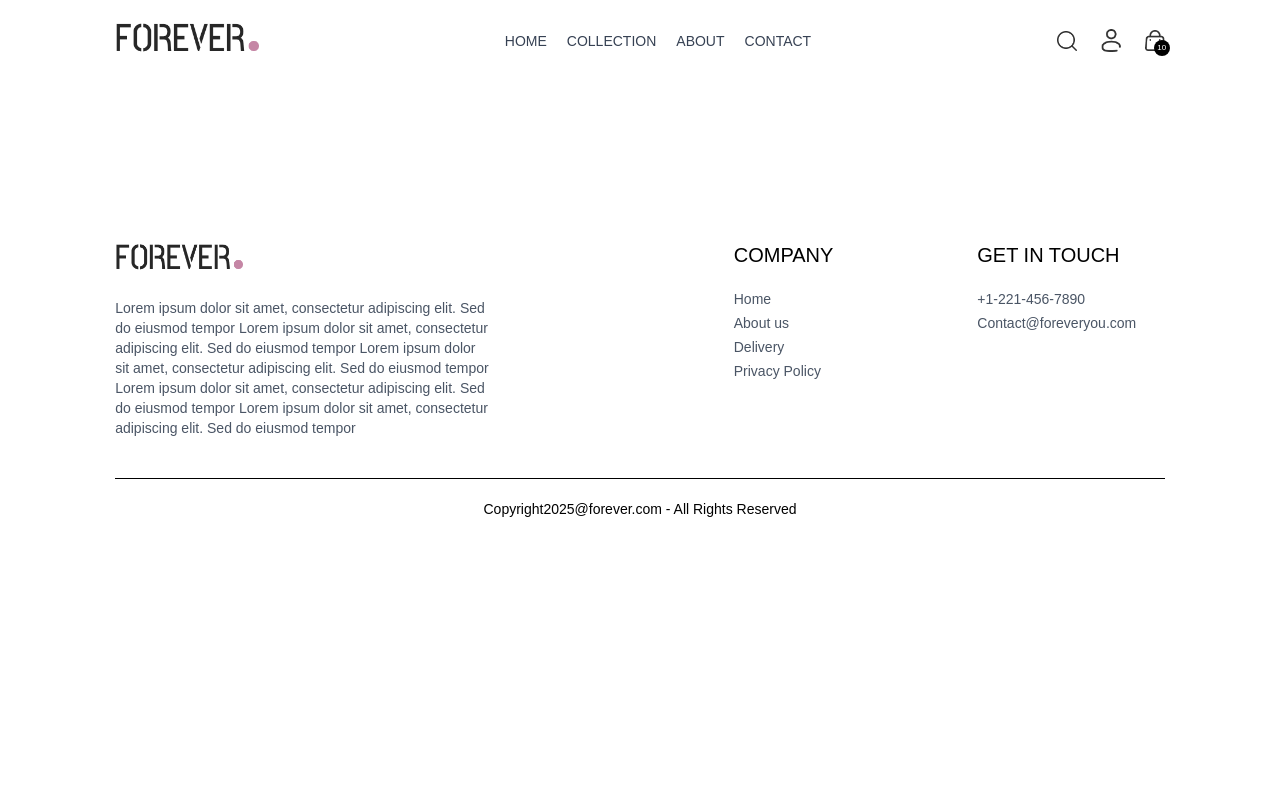
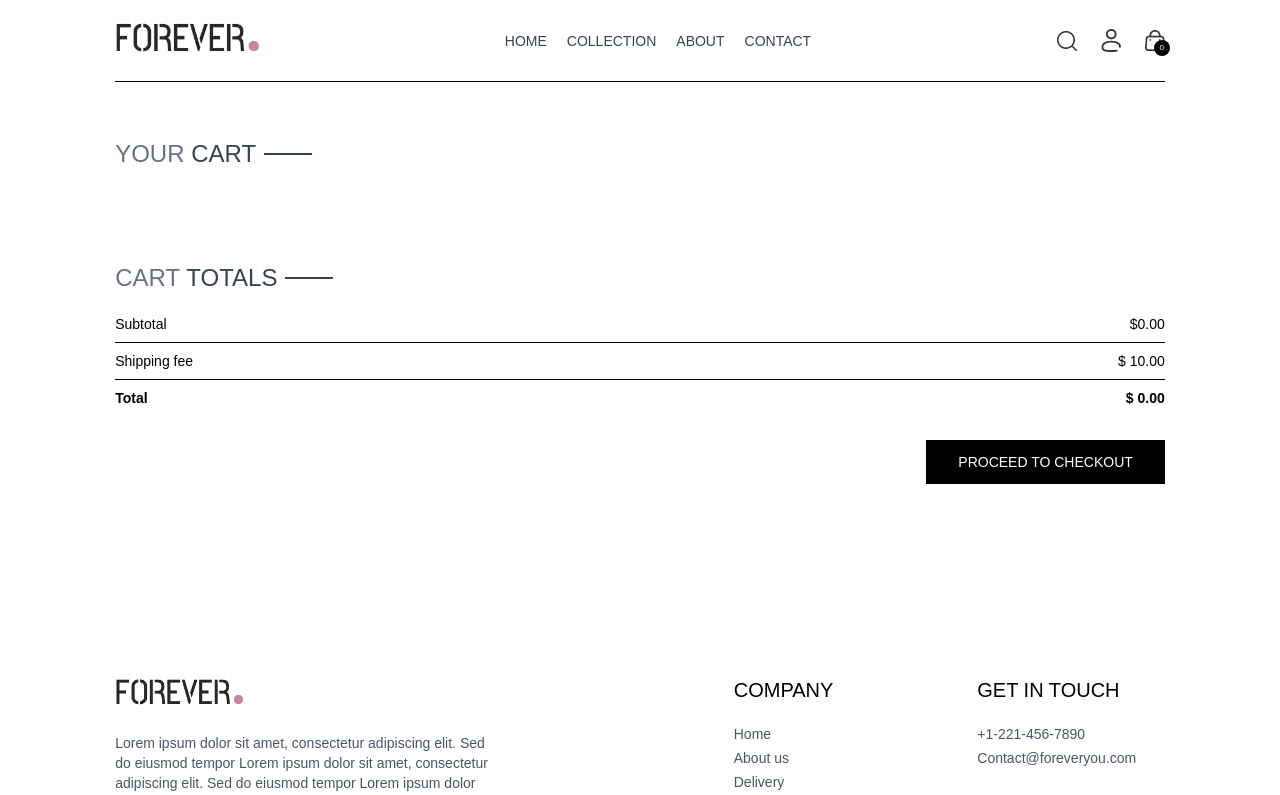
Before and after one commit to Saneajayy/ecommerce-app, a React (Vite) app in the folder frontend/: page /cart in a window 1280 px wide. Shown: the top 795 px of the page. Built offline with nearby package versions, Linux system fonts and the light colour scheme.

Commit message:
created the Add to cart logic .

```diff
--- a/frontend/src/App.jsx
+++ b/frontend/src/App.jsx
@@ -12,11 +12,13 @@
 import Product from './pages/Product'
 import Footer from './components/Footer'
 import SearchBar from './components/SearchBar'
+import { ToastContainer, toast } from 'react-toastify';
 
 const App = () => {
   return (
     <div className='px-4 sm:px-[5vw] md:px-[7vw] lg:px-[9vw]'>
 
+      <ToastContainer/>
       <Navbar/>
       <SearchBar/>
       <Routes>
--- /dev/null
+++ b/frontend/src/components/CartTotal.jsx
@@ -0,0 +1,34 @@
+import React, { useContext } from 'react'
+import { ShopContext } from '../context/ShopContext'
+import Title from './Title';
+
+const CartTotal = () => {
+
+    const {currency,delivery_fee,getCartAmount} = useContext(ShopContext);
+
+  return (
+    <div className='w-full'>
+      <div className='text-2xl'>
+        <Title text1={'CART'} text2={'TOTALS'}/>
+      </div>
+        <div className='flex flex-col gap-2 mt-2 text-sm'>
+            <div className='flex justify-between'>
+                <p>Subtotal</p>
+                <p>{currency}{getCartAmount()}.00</p>
+            </div>
+            <hr />
+            <div className='flex justify-between'>
+                <p>Shipping fee</p>
+                <p>{currency} {delivery_fee}.00</p>
+            </div>
+            <hr />
+            <div className='flex justify-between'>
+                <b>Total</b>
+                <b>{currency} {getCartAmount() === 0 ? 0 : getCartAmount() + delivery_fee}.00</b>
+            </div>
+        </div>
+    </div>
+  )
+}
+
+export default CartTotal
--- a/frontend/src/components/Navbar.jsx
+++ b/frontend/src/components/Navbar.jsx
@@ -6,7 +6,7 @@
 const Navbar = () => {
 
   const [visible,setVisible] = useState(false)
-  const {setShowSearch} = useContext(ShopContext)
+  const {setShowSearch,getCartCount} = useContext(ShopContext)
 
   return (
     <div className='flex items-center justify-between py-5 font-medium'>
@@ -52,7 +52,7 @@
 
             <Link to='/cart' className='relative'>
               <img src={assets.cart_icon} className='w-5 min-w-5' alt="" />
-              <p className='absolute -right-1.25 -bottom-1.25 w-4 text-center leading-4 bg-black text-white aspect-square rounded-full text-[8px]'> 10 </p>
+              <p className='absolute -right-1.25 -bottom-1.25 w-4 text-center leading-4 bg-black text-white aspect-square rounded-full text-[8px]'> {getCartCount()} </p>
             </Link>
             <img onClick={()=>setVisible(true)} src={assets.menu_icon} className='w-5 cursor-pointer sm:hidden' alt="" />
 
--- a/frontend/src/context/ShopContext.jsx
+++ b/frontend/src/context/ShopContext.jsx
@@ -1,5 +1,6 @@
-import { createContext ,useState} from "react";
+import { createContext ,useEffect,useState} from "react";
 import { products } from "../assets/assets";
+import { toast } from "react-toastify";
 
 // eslint-disable-next-line react-refresh/only-export-components
 export const ShopContext = createContext();
@@ -9,14 +10,84 @@
   const currency = "$";
   const delivery_fee = 10;
   const [search,setSearch] = useState('');
-  const [showSearch,setShowSearch] = useState(false)
+  const [showSearch,setShowSearch] = useState(false);
+  const [cartItems,setCartItems] = useState({});
+
+  const addToCart = async (itemId,size) => {
+
+    if(!size) {
+      toast.error('Select Product Size');
+      return;
+    }
+
+    let cartData = structuredClone(cartItems);
+
+    if(cartData[itemId]){
+      if(cartData[itemId][size]) {
+        cartData[itemId][size] += 1;
+      }
+      else{
+        cartData[itemId][size] = 1;
+      }
+    }
+    else{
+      cartData[itemId] = {};
+      cartData[itemId][size] = 1;
+    }
+    setCartItems(cartData);
+  }
+
+
+  const getCartCount = () => {
+    let totalCount = 0;
+    for(const items in cartItems){
+      for(const item in cartItems[items]) {
+        try {
+          if(cartItems[items][item] > 0){
+            totalCount += cartItems[items][item];
+          }
+        } catch (error) {
+
+        }
+      }
+    }
+    return totalCount;
+  }
+
+  const updateQuantity = async (itemId,size,quantity) => {
+    let cartData = structuredClone(cartItems);
+
+    cartData[itemId][size] = quantity;
+
+    setCartItems(cartData);
+  }
+
+  const getCartAmount = () => {
+    let totalAmount = 0;
+    for(const items in cartItems){
+      let itemInfo = products.find((product) => product._id === items);
+      for(const item in cartItems[items]){
+        try {
+          if(cartItems[items][item]>0){
+            totalAmount += itemInfo.price * cartItems[items][item];
+          }
+        } catch (error) {
+
+        }
+      }
+    }
+    return totalAmount;
+  }
 
   const value = {
     products,
     currency,
     delivery_fee,
-    search,setSearch,showSearch,setShowSearch
-  };
+    search,setSearch,showSearch,setShowSearch,
+    cartItems,addToCart,
+    getCartCount,updateQuantity,
+    getCartAmount
+  }
 
   return (
     <ShopContext.Provider value={value}>
--- a/frontend/src/pages/Cart.jsx
+++ b/frontend/src/pages/Cart.jsx
@@ -1,8 +1,74 @@
-import React from 'react'
+import React, {useContext, useEffect, useState} from 'react'
+import { ShopContext } from '../context/ShopContext'
+import Title from '../components/Title';
+import { assets } from '../assets/assets';
+import CartTotal from '../components/CartTotal';
 
 const Cart = () => {
+
+  const {products, currency, cartItems,updateQuantity} = useContext(ShopContext);
+
+  const [cartData , setCartData] = useState([]);
+
+  useEffect(() => {
+
+    const tempData = [];
+    for(const items in cartItems) {
+      for(const item in cartItems[items]){
+        if(cartItems[items][item] > 0){
+          tempData.push({
+            _id: items,
+            size: item,
+            quantity:cartItems[items][item]
+          })
+        }
+      }
+    }
+    setCartData(tempData);
+
+
+  },[cartItems])
+;
   return (
-    <div>
+    <div className='border-t pt-14'>
+
+      <div className='text-2xl mb-3'>
+        <Title text1={'YOUR'} text2={'CART'} />
+      </div>
+
+      <div>
+        {
+          cartData.map((item,index) => {
+            const productData = products.find((product) => product._id === item._id);
+
+            return(
+              <div key={index} className='py-4 border-b text-gray-700 grid grid-cols-[4fr_0.5fr_0.5fr] sm:grid-cols-[4fr_2fr_0.5fr] items-center gap-4'>
+                <div className='flex items-start gap-6'>
+                  <img className='w-16 sm:w-20' src={productData.image[0]}/>
+                  <div>
+                    <p className='text-xs sm:text-lg font-medium'>{productData.name}</p>
+                    <div className='flex items-center gap-5 mt-2'>
+                      <p>{currency}{productData.price}</p>
+                      <p className='px-2 sm:px-3 sm:py-1 border bg-slate-50'>{item.size}</p>
+                    </div>
+                  </div>
+                </div>
+                <input onChange={(e) => e.target.value === '' || e.target.value === '0' ? null : updateQuantity(item._id,item.size,Number(e.target.value))} type="number" min={1} className='border max-w-10 sm:max-w-20 px-1 sm:px-2 py-1' defaultValue={item.quantity} id="" />
+                <img onClick={()=>updateQuantity(item._id,item.size,0)} className ='w-4 mr-4 sm:w-5 cursor-pointer' src={assets.bin_icon} alt="" />
+              </div>
+            )
+          })
+        }
+      </div>
+
+      <div className='flex justify-end my-20'>
+        <div className='w-full sm:w=[450px]'>
+          <CartTotal/>
+          <div className='w-full text-end'>
+            <button className='bg-black text-white text-sm my-8 px-8 py-3'> PROCEED TO CHECKOUT </button>
+          </div>
+        </div>
+      </div>
 
     </div>
   )
--- a/frontend/src/pages/Product.jsx
+++ b/frontend/src/pages/Product.jsx
@@ -7,7 +7,7 @@
 const Product = () => {
 
   const {productId} = useParams();
-  const {products,currency} = useContext(ShopContext);
+  const {products,currency,addToCart} = useContext(ShopContext);
   const [productData,setProductData] = useState(false);
   const [image,setImage] = useState('')
   const [size,setSize] = useState('')
@@ -26,6 +26,14 @@
   useEffect(() => {
     fetchProductData();
   },[productId,products])
+
+  useEffect(() => {
+  window.scrollTo({
+    top: 0,
+    behavior: "smooth"
+  });
+}, [productId]);
+
 
 
   return  productData ? (
@@ -68,7 +76,7 @@
           </div>
 
         </div>
-        <button className='bg-black text-white px-8 py-3 text-sm active:bg-gray-700'> ADD TO CART </button>
+        <button onClick={()=>addToCart(productData._id,size)} className='bg-black text-white px-8 py-3 text-sm active:bg-gray-700'> ADD TO CART </button>
         <hr className='mt-8 sm:w-4/5' />
         <div className='text-sm text-gray-500 mt-5 flex flex-col gap-1'>
           <p>100% Original Product.</p>
```
